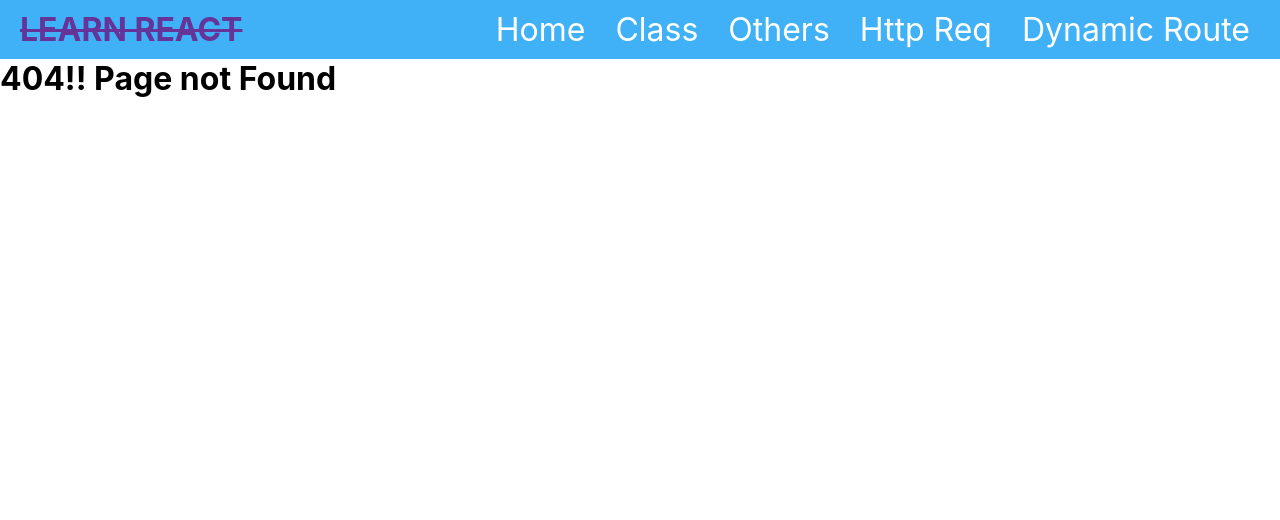
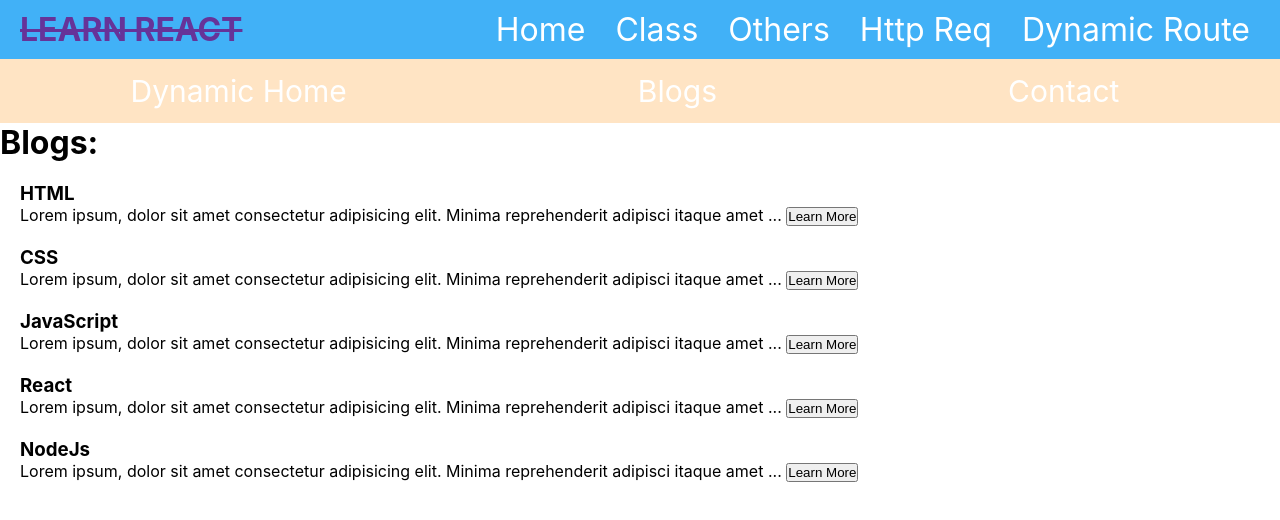
Before and after one commit to khaled39ab/React-With-LWS, a React (Create React App) app: page /dynamic-home in a window 1280 px wide. Before the commit this address had no page. Shown: the top 520 px of the page. Built offline with nearby package versions, Linux system fonts and the light colour scheme.

Commit message:
don't know what i am doing

```diff
--- a/src/App.js
+++ b/src/App.js
@@ -16,6 +16,7 @@ import Countries from './HttpReq/Countries';
 import Hook from './page/hook/Hook';
 import DynamicRoute from './page/dynamic-routing/DynamicRoute';
 import Error from './page/Error';
+import Blogs from './page/dynamic-routing/Blogs';
 
 function App() {
   return (
@@ -36,6 +37,8 @@ function App() {
         <Route path="/todo" element={<TodoHome></TodoHome>}></Route>
         <Route path='/hook' element={<Hook/>}></Route>
         <Route path='/dynamic-route' element={<DynamicRoute/>}></Route>
+        <Route path='/dynamic-home' element={<DynamicRoute/>}></Route>
+        <Route path='/blogs' element={<Blogs/>}></Route>
         <Route path='*' element={<Error/>}></Route>
       </Routes>
     </>
--- a/src/page/Navbar.css
+++ b/src/page/Navbar.css
@@ -22,7 +22,3 @@
     text-decoration: none;
     color: white;
 }
-
-.nav .active{
-    color:  red;
-}
--- a/src/page/dynamic-routing/DynamicNavbar.css
+++ b/src/page/dynamic-routing/DynamicNavbar.css
@@ -1,7 +1,18 @@
 .navbar{
     background-color: bisque;
     color: white;
-    padding-top: 20px;
-    padding-bottom: 20px;
+    height: 8vh;
     font-size: 30px;
+    display: grid;
+    align-items: center;
 }
+
+nav{
+    display: flex;
+    justify-content: space-around;
+    align-items: center;
+}
+
+nav .active{
+    color: red;
+}
```
